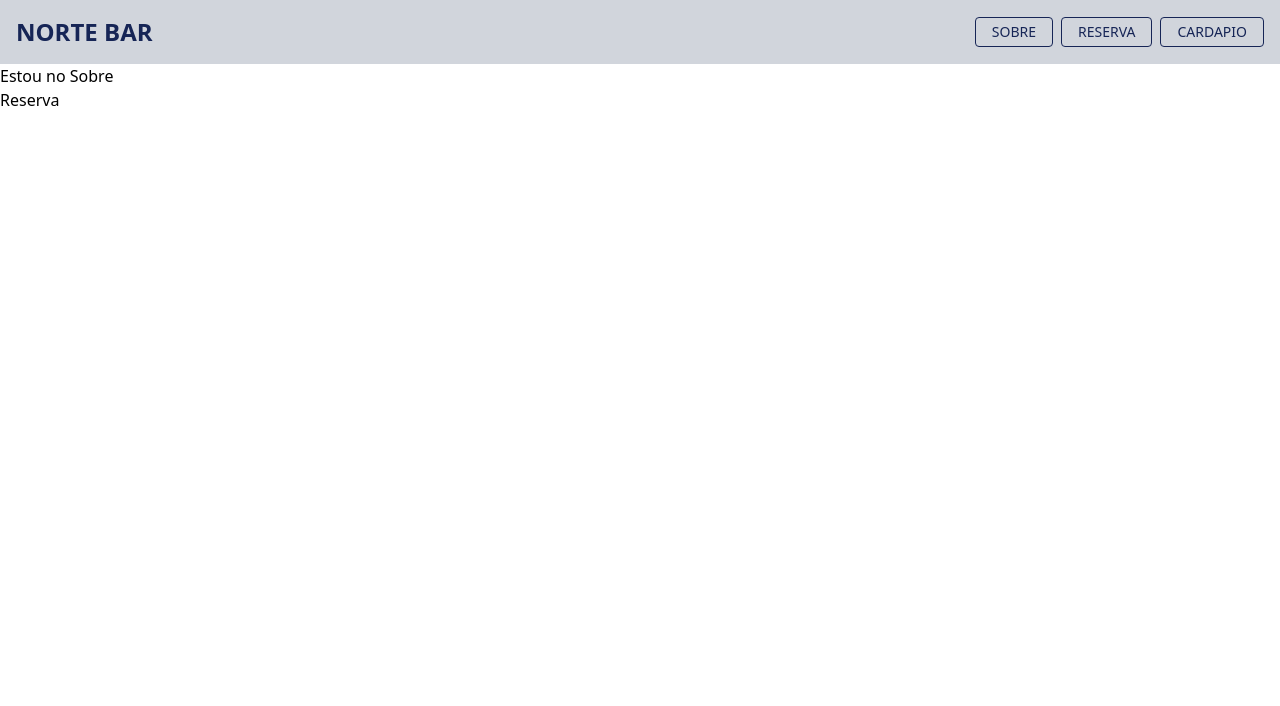
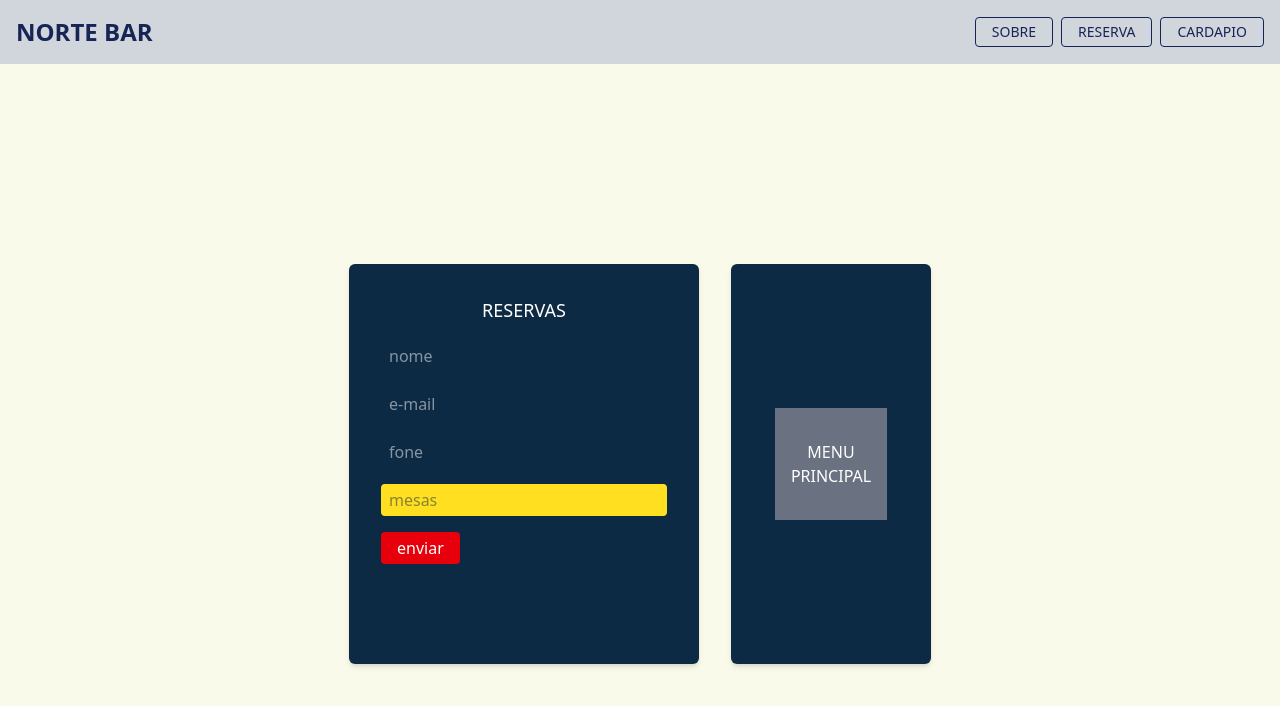
Before and after one commit to Norte-Bar/frontend-react, a React (Vite) app: page / in a window 1280 px wide. Shown: the top 706 px of the page. Built offline with nearby package versions, Linux system fonts and the light colour scheme.

Commit message:
Fiz o header e o componente reserva

```diff
--- a/src/App.jsx
+++ b/src/App.jsx
@@ -8,9 +8,14 @@ function App() {
 
   return (
     <BrowserRouter>
-    <Header/>
+      <Header />
       <Routes>
-        <Route path="/" element={<Sobre />}></Route>
+        <Route path="/" element={
+          <>
+            <Sobre />
+            <Reserva />
+          </>
+        } />
         <Route path="/reserva" element={<Reserva />}></Route>
         <Route path="*" element={<h1>404 - Página não encontrada</h1>} />
       </Routes>
--- a/src/components/header.jsx
+++ b/src/components/header.jsx
@@ -22,6 +22,7 @@ function Header() {
             RESERVA
           </Link>
 
+          {/** quando a page cardapio.jsx for criada ela precisa ser add nesse to, igual no de reserva */}
           <Link to="/" className="border border-blue-950 text-blue-950 px-4 py-1 rounded-sm text-sm hover:bg-blue-950 hover:text-white transition">
             CARDAPIO
           </Link>
--- a/src/pages/reserva.jsx
+++ b/src/pages/reserva.jsx
@@ -1,16 +1,86 @@
-import { Link, useNavigate } from "react-router-dom";
+import { useState } from "react";
+import { Link } from "react-router-dom";
 
 function Reserva() {
-    const navigate = useNavigate();
 
-    const irParaSobre = () => {
-        navigate("/");
-    }
+  const [formData, setFormData] = useState({
+    nome: "",
+    email: "",
+    fone: "",
+    mesas: ""
+  });
+
+  const handleChange = (e) => {
+    const { name, value } = e.target;
+    setFormData({ ...formData, [name]: value });
+  };
+
+  const handleSubmit = (e) => {
+    e.preventDefault();
+    console.log("Dados enviados:", formData);
+
+  };
 
   return (
     <>
-      <h1> Estou na pagina Reserva</h1>
-      <button onClick={irParaSobre}>Sobre</button>
+
+      <main className="bg-[#F9FAEA] min-h-screen flex justify-center items-center p-8">
+        <div className="flex gap-8">
+          {/* Aqui é form de reserva */}
+          <div className="bg-[#0D2A45] p-8 rounded-md shadow-md text-white w-[350px] h-[400px]">
+            <h2 className="text-center text-lg mb-4">RESERVAS</h2>
+            <form onSubmit={handleSubmit} className="space-y-4">
+              <input
+                type="text"
+                name="nome"
+                placeholder="nome"
+                value={formData.nome}
+                onChange={handleChange}
+                className="w-full px-2 py-1 rounded-sm text-white"
+              />
+              <input
+                type="email"
+                name="email"
+                placeholder="e-mail"
+                value={formData.email}
+                onChange={handleChange}
+                className="w-full px-2 py-1 rounded-sm text-white"
+              />
+              <input
+                type="text"
+                name="fone"
+                placeholder="fone"
+                value={formData.fone}
+                onChange={handleChange}
+                className="w-full px-2 py-1 rounded-sm text-white"
+              />
+              <input
+                type="text"
+                name="mesas"
+                placeholder="mesas"
+                value={formData.mesas}
+                onChange={handleChange}
+                className="w-full px-2 py-1 bg-yellow-300 rounded-sm text-[#0D2A45]"
+              />
+              <button
+                type="submit"
+                className="bg-red-600 text-white px-4 py-1 rounded-sm hover:bg-red-700 transition"
+              >
+                enviar
+              </button>
+            </form>
+          </div>
+
+          {/* div do carrossel */}
+          <div className="bg-[#0D2A45] p-8 rounded-md shadow-md flex items-center justify-center w-[200px]">
+            <div className="bg-gray-500 text-white text-center py-8 px-4">
+              MENU<br />PRINCIPAL
+            </div>
+          </div>
+        </div>
+      </main>
+
+
     </>
   )
 }
--- a/src/pages/sobre.jsx
+++ b/src/pages/sobre.jsx
@@ -1,17 +1,10 @@
-import { Link, useNavigate } from "react-router-dom";
+import { Link } from "react-router-dom";
 
 function Sobre() {
 
-    const navigate = useNavigate();
-
-    const irParaReserva = () => {
-        navigate("/reserva");
-    }
-
   return (
     <>
-      <h1> Estou no Sobre</h1>
-      <button onClick={irParaReserva}>Reserva</button>
+
     </>
   )
 }
```
